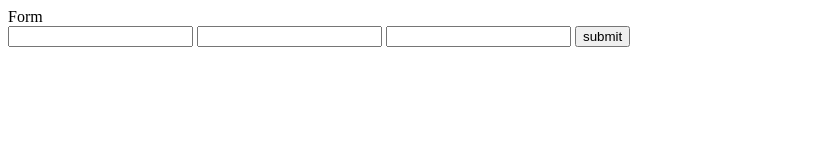
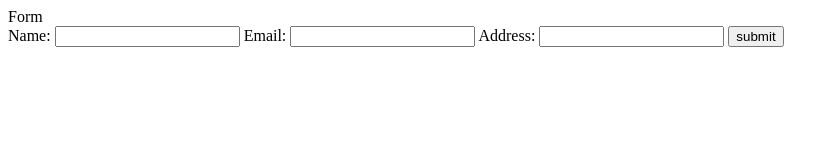
Before and after one commit to padhitheboss/basic-webapp-go, a plain HTML site: page static/form.html in a window 1280 px wide. Shown: the whole page, without its empty margins (0-839 px from the left). Drawn offline with Linux system fonts and the light colour scheme.

Commit message:
Form Updated

```diff
--- a/static/form.html
+++ b/static/form.html
@@ -4,9 +4,9 @@
     <body>
         <div>
             <form action="/form" method="post">
-                <label for="Name"></label><input name = "name" type="text" value=""/>
-                <label for="Email"></label><input type="email" name="email" id="email">
-                <label for="Addess"></label><input name = "Address" type="text" value=""/>
+                <label> Name: </label><input name = "name" type="text" value=""/>
+                <label> Email: </label><input type="email" name="email" id="email">
+                <label> Address: </label><input name = "Address" type="text" value=""/>
                 <input type="submit" value="submit"/>
             </form>
         </div>
```
